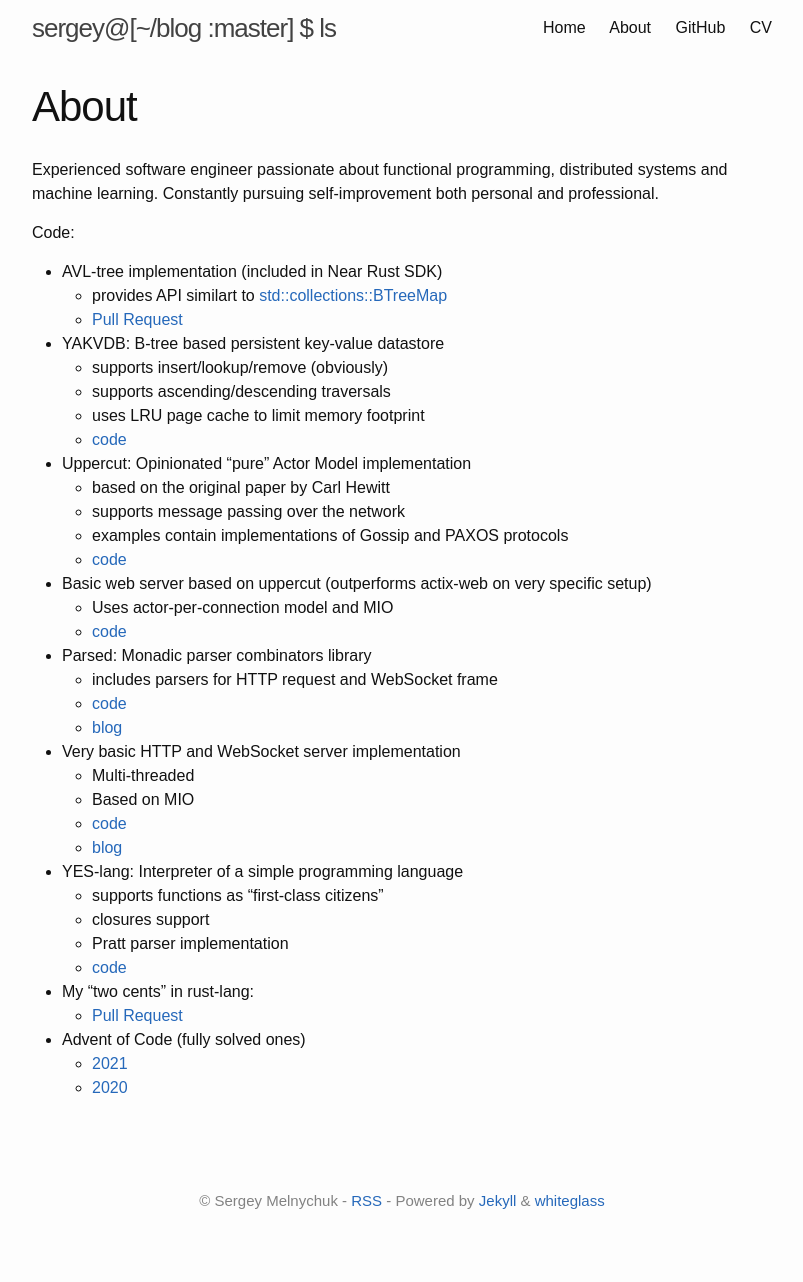
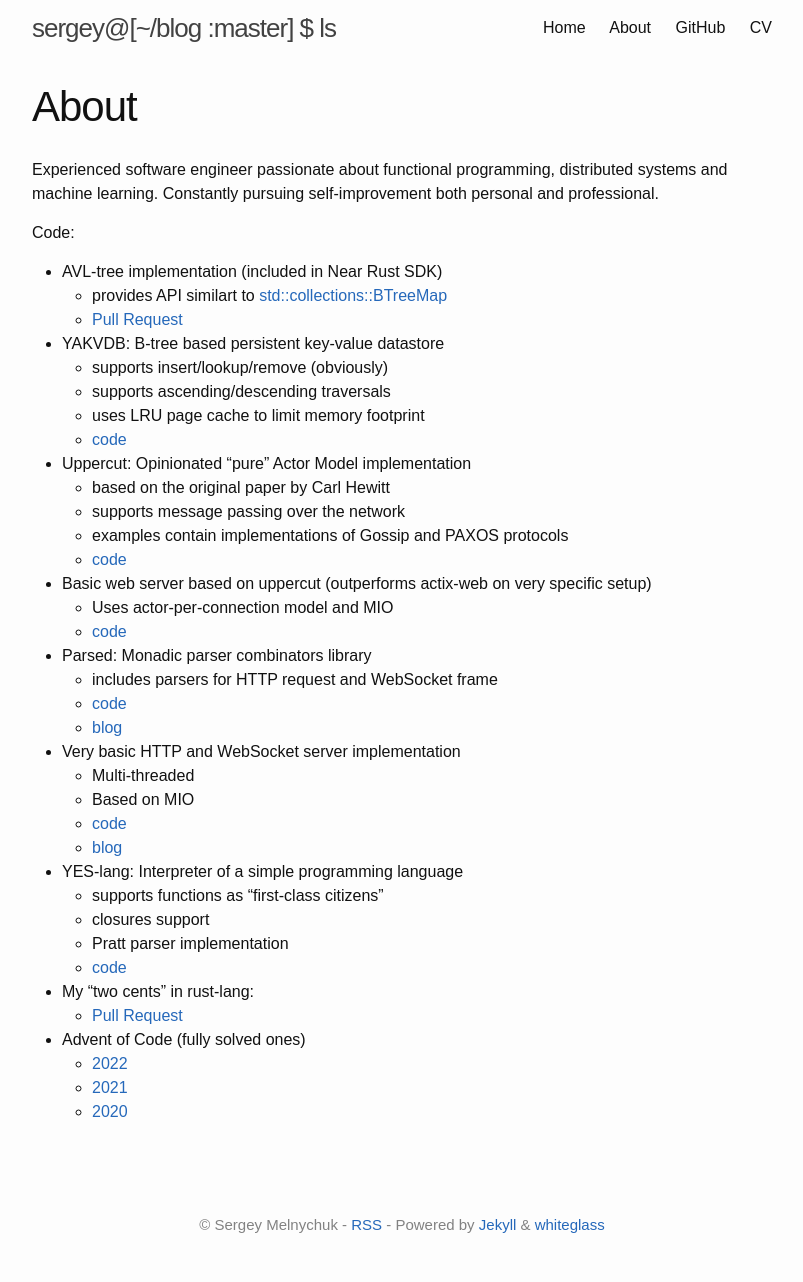
Before and after one commit to sergey-melnychuk/sergey-melnychuk.github.io, a Jekyll site: the page built from about.md, in a window 1280 px wide. Shown: the whole page, without its empty margins (238-1041 px from the left). Built offline with Jekyll 4.4.1, drawn with Linux system fonts in a browser that asks for light colours; before the commit the page ends 1258 px from its top, so only the background shows below that.

Commit message:
Add AoC 2022 link

```diff
--- a/about.md
+++ b/about.md
@@ -49,5 +49,6 @@ Code:
   - [Pull Request](https://github.com/rust-lang/rust/pull/72206)
 
 - Advent of Code (fully solved ones)
+  - [2022](https://github.com/sergey-melnychuk/advent-of-code-2022)
   - [2021](https://github.com/sergey-melnychuk/advent-of-code-2021)
   - [2020](https://github.com/sergey-melnychuk/advent-of-code-2020)
```
